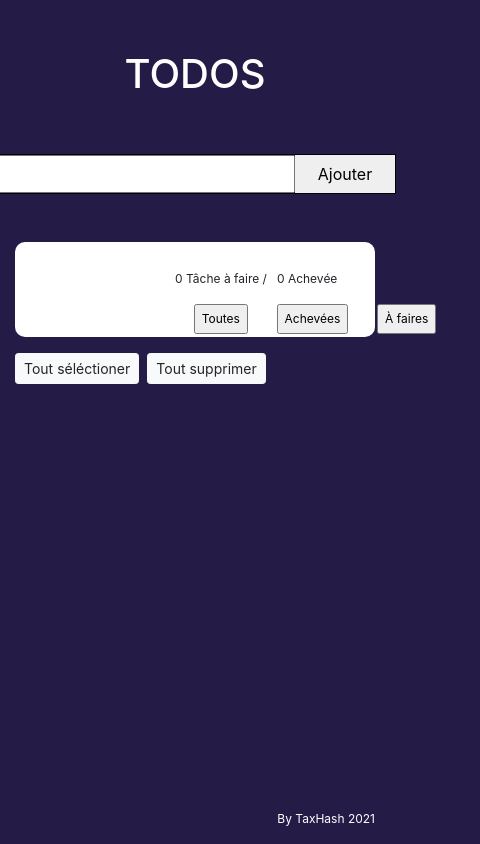
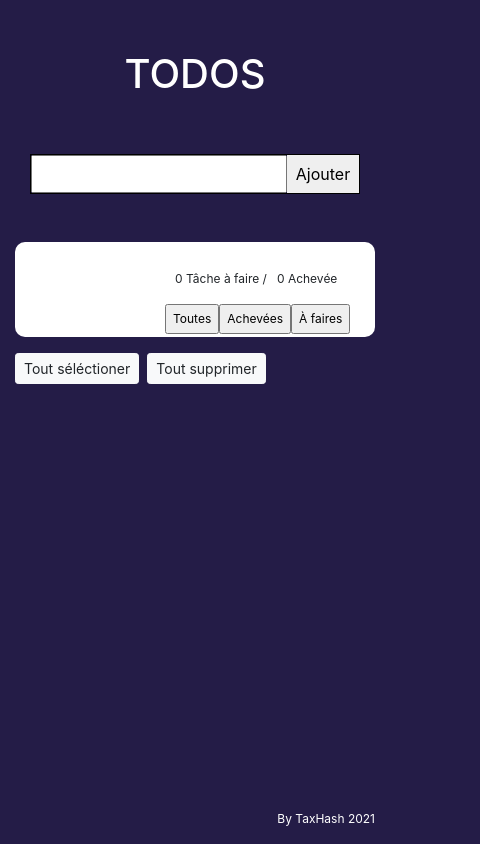
Before and after one commit to Andriantahiry/todo-react-app, a React (Create React App) app: page / in a window 390 px wide. Shown: the whole page, 480 px wide, since content can reach past the window. Built offline with nearby package versions, Linux system fonts and the light colour scheme.

Commit message:
adjust responsive design

```diff
--- a/src/App.js
+++ b/src/App.js
@@ -118,9 +118,9 @@ export default function App() {
 
       <div className='container title'><h1>TODOS</h1></div>
       <div className='container d-flex mt-5 justify-content-center'>
-        <form onSubmit={addTodo} className='form' ><input type="text" value={inputText} onChange={getInput} /><button className='button' type='submit'>Ajouter</button>
+        <div className="container form-container"><form onSubmit={addTodo} className='form' ><input type="text" value={inputText} onChange={getInput} /><button className='button' type='submit'>Ajouter</button>
 
-        </form>
+        </form></div>
         {messagError !== '' && <p style={{ marginLeft: '20px', color: 'red', outline: 'none', border: 'none' }}>{messagError}</p>}
       </div>
       <div className="container mt-5">
--- a/src/components/app.css
+++ b/src/components/app.css
@@ -1,3 +1,14 @@
+.form-container {
+    display: flex;
+    justify-content: center;
+}
+
+@media(max-width : 400px) {
+    .form-container {
+        display: block;
+    }
+}
+
 form {
     border: 1px solid black;
     height: 40px;
@@ -135,6 +146,12 @@ form input {
 
 }
 
+@media(max-width:500px) {
+    .buttons {
+        width: 100%;
+    }
+}
+
 .buttons button {
     border: 1px solid grey;
     border-radius: 10px;
```
